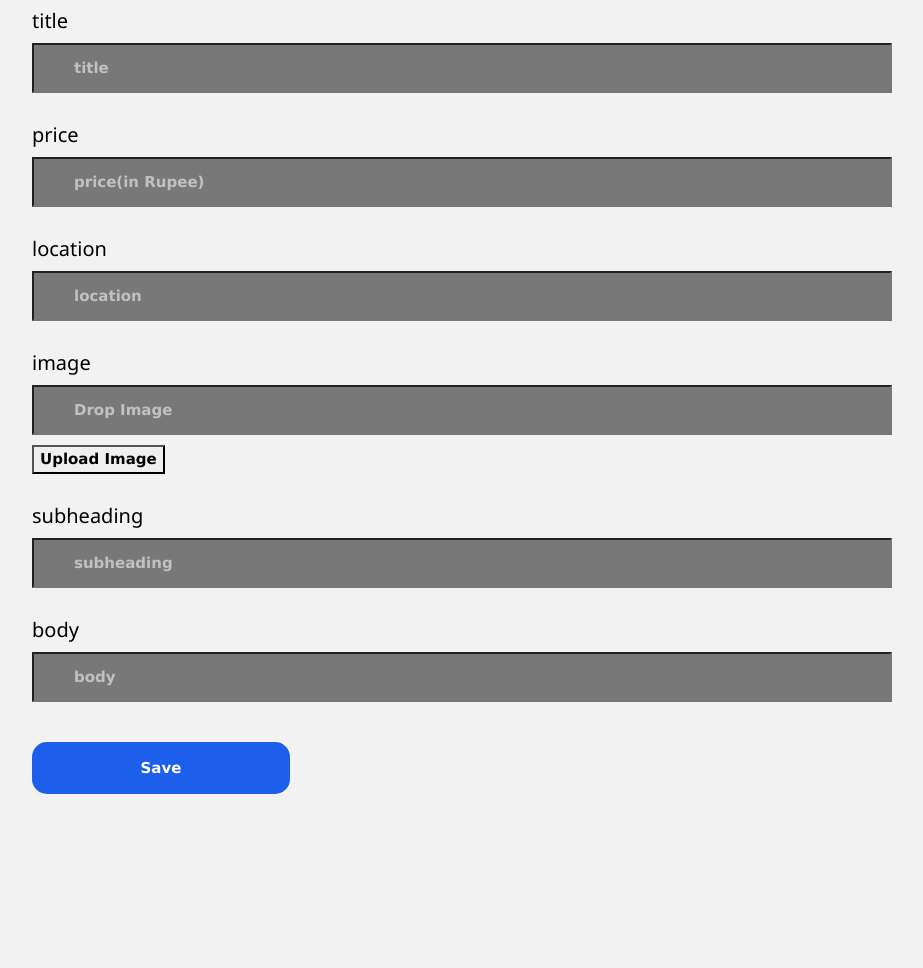
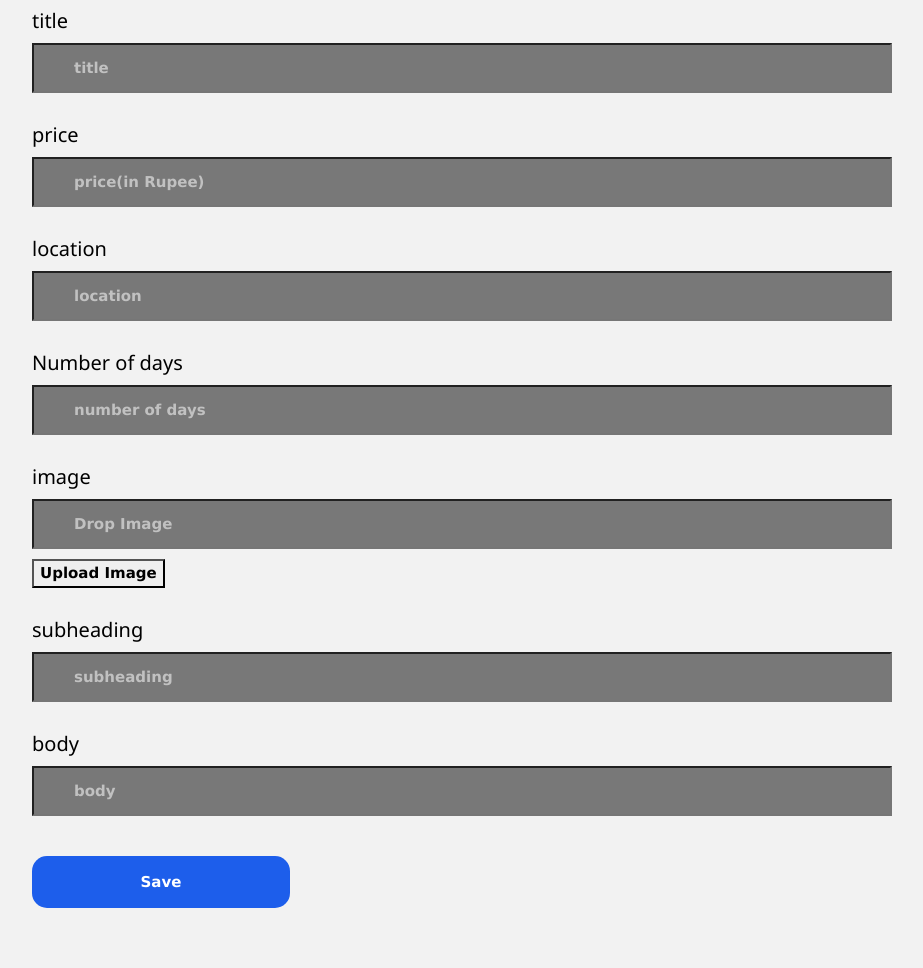
Before and after one commit to sid86-dev/Travel-Saas, a Flask app: page /admin_addpackage in a window 1280 px wide. Shown: the part 181-1149 px from the top of the page, without its empty margins (178-1101 px from the left). Before the commit the page ends 975 px from the top, so only its background shows below. Run offline with Flask 2, Linux system fonts and the light colour scheme; some libraries are stand-ins or nearby versions.

Commit message:
update changes

```diff
--- a/app.py
+++ b/app.py
@@ -141,7 +141,7 @@ def booking(pid):
         db.session.add(book)
         db.session.commit()
         send_email(email,f_name,l_name,phone)
-        return render_template('confirmpage.html',email=email)
+        return render_template('confirmpage.html',email=email),{"Refresh": "5; url='/'"}
     else:
         return render_template("/booking.html",res=l)
 
@@ -171,7 +171,7 @@ def admin_dasboard():
         l=[]
         result=[]
         for stm in rows:
-            l.extend([stm.id,stm.title,stm.price,stm.location,stm.img,stm.subheading,stm.body])
+            l.extend([stm.id,stm.title,stm.price,stm.location,stm.img,stm.subheading,stm.body,stm.no_of_days])
             result.append(l)
             l=[]
     else:
@@ -184,7 +184,7 @@ def packdetails(pid):
         if request.form.get("edit"):
             l=[]
             stm=details.query.filter_by(id=pid).first()
-            l.extend([stm.id,stm.title,stm.price,stm.location,stm.img,stm.subheading,stm.body])
+            l.extend([stm.id,stm.title,stm.price,stm.location,stm.img,stm.subheading,stm.body,stm.no_of_days])
             return render_template("/editform_detail.html",res=l)
         if request.form.get("delete"):
             row=details.query.filter_by(id=pid).first()
@@ -207,7 +207,8 @@ def admin_addpackage():
         subheading= request.form['subheading']
         location= request.form['location']
         body= request.form['body']
-        row=details(title=name,price=price,location=location,img=img,subheading=subheading,body=body)
+        num= request.form['num']
+        row=details(title=name,price=price,location=location,img=img,subheading=subheading,body=body,no_of_days=num)
         db.session.add(row)
         db.session.commit()
         return redirect("/admin_dashboard")
@@ -223,6 +224,7 @@ def admin_editpackage(pid):
         row.subheading= request.form['subheading']
         row.location= request.form['location']
         row.body= request.form['body']
+        row.no_of_days= request.form['num']
         db.session.commit()
         return redirect("/admin_dashboard")
     return render_template("/editform_detail.html")
--- a/templates/add_newpackage.html
+++ b/templates/add_newpackage.html
@@ -56,6 +56,9 @@
                     <h4>location</h4><input type="text" class="content" name="location" placeholder="location">
                 </div>
                 <div class="contents row">
+                    <h4>Number of days</h4><input type="text" class="content" name="num" placeholder="number of days">
+                </div>
+                <div class="contents row">
                     <h4>image</h4><input type ="text" class="content img-area" name="img" placeholder="Drop Image"/><br><button class="button">Upload Image</button>
                 </div>
                 <div class="contents row">
--- a/templates/editform_detail.html
+++ b/templates/editform_detail.html
@@ -56,6 +56,9 @@
                     <h4>location</h4><input type="text" class="content" name="location" value="{{res[3]}}" placeholder="location">
                 </div>
                 <div class="contents row">
+                    <h4>number of days</h4><input type="text" class="content" name="num" value="{{res[7]}}" placeholder="number of days">
+                </div>
+                <div class="contents row">
                     <h4>image</h4><input type ="text" class="content img-area" name="img" value="{{res[4]}}" placeholder="Drop Image"/><br><button class="button">Upload Image</button>
                 </div>
                 <div class="contents row">
```
Also changed, not shown: data1.db.
